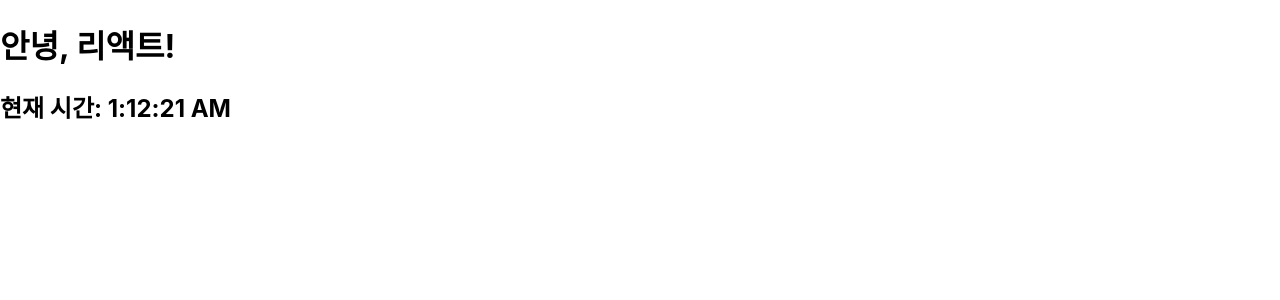
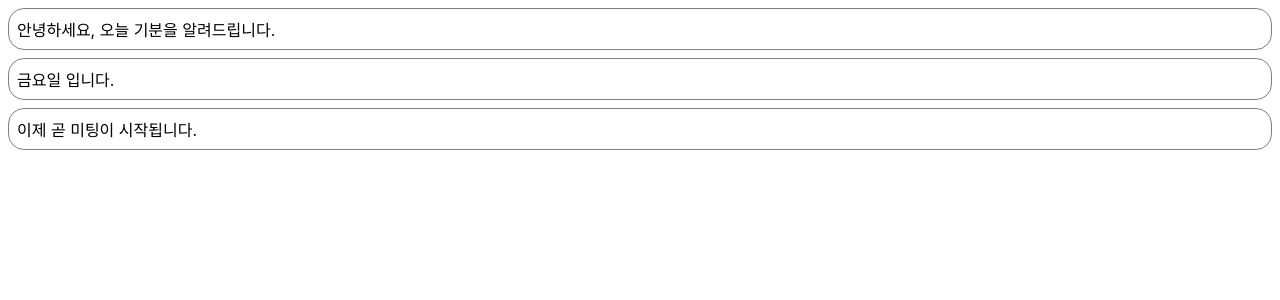
Before and after one commit to TaeKyeong-coder/studyReact, a React (Create React App) app: page / in a window 1280 px wide. Shown: the top 300 px of the page. Built offline with nearby package versions, Linux system fonts and the light colour scheme.

Commit message:
Components and Props
Component 만들기 및 렌더링
Props 사용

```diff
--- /dev/null
+++ b/src/chapter_05/Comment.jsx
@@ -0,0 +1,53 @@
+import React from "react";
+
+const styles = {
+    wrapper: {
+        margin: 8,
+        padding: 8,
+        display: "flex",
+        flexDirection: "row",
+        border: "1px solid grey",
+        borderRadius: 16,
+    },
+    imageContainer: {},
+    image: {
+        width: 50,
+        height: 50,
+        borderRadius: 25,
+    },
+    contentContainer:{
+        marginLeft: 8,
+        display: "flex",
+        flexDirection: "column",
+        justifyContent: "center",
+    },
+    nameText: {
+        color: "black",
+        fontSize: 16,
+        fontWeight: "bold",
+    },
+    commentText: {
+        color: "black",
+        fontSize: 16,
+    },
+};
+
+function Comment(props) {
+    return (
+        <div style={styles.wrapper}>
+            <div style={styles.imageContainer}>
+                <img
+                    src="https://upload.wikimedia.org/wikipedia/commons/8/89/Portrait_Placeholder.png"
+                    style={styles.image}
+                />
+            </div>
+            <div style={styles.contentContainer}>
+                <span style={styles.nameText}>{props.name}</span>
+                <span style={styles.commentText}>{props.comment}</span>
+            </div>
+        </div>
+
+    );
+}
+
+export default Comment;
--- /dev/null
+++ b/src/chapter_05/CommentList.jsx
@@ -0,0 +1,52 @@
+//여러 개의 댓글 component를 포함하고 있는 댓글 목록 컴포넌트
+import React from "react";
+import Comment from "./Comment";
+
+// step 1 : undefine 형태
+// function CommentList(props) {
+//     return (
+//         <div>
+//             <Comment />
+//         </div>
+//     );
+// }
+
+//step 2 : props 추가해서 데이터 각각 추가
+// function CommentList(props) {
+//     return (
+//         <div>
+//             <Comment name={"taekyeong"} Comment={"hi, my first component."} />
+//             <Comment name={"taekyeong2"} Comment={"리액트 재미없어~!"} />
+//         </div>
+//     );
+// }
+
+//step 3 : 데이터를 별도의 객체로 분리해서 동적으로 표시하는 구조
+const comments = [
+    {
+        name: "태태",
+        comment : "안녕하세요, 태태예요.",
+    },
+    {
+        name: "경경",
+        comment : "리액트는 재미없어요~!",
+    },
+    {
+        name: "태경",
+        comment : "배불러요!!",
+    },
+]
+
+function CommentList(props){
+    return (
+        <div>
+            {comments.map((comment) => {
+                return (
+                    <Comment name={comment.name} comment={comment.comment} />
+                );
+            })}
+        </div>
+    );
+}
+
+export default CommentList;
--- /dev/null
+++ b/src/chapter_06/Notification.jsx
@@ -0,0 +1,34 @@
+import React from "react";
+
+const styles = {
+    wrapper: {
+        margin: 8,
+        padding: 8,
+        display: "flex",
+        flexDirection: "row",
+        border: "1px solid grey",
+        borderRadius: 16,
+    },
+    messageText: {
+        color: "black",
+        fontSize: 16,
+    },
+};
+
+class Notification extends React.Component {
+    constructor(props) {
+        super(props);
+
+        this.state = {};
+    }
+
+    render() {
+        return (
+            <div style={styles.wrapper}>
+                <span style={styles.messageText}>{this.props.message}</span>
+            </div>
+        );
+    }
+}
+
+export default Notification;
--- /dev/null
+++ b/src/chapter_06/NotificationList.jsx
@@ -0,0 +1,53 @@
+import React from "react";
+import Notification from "./Notification";
+
+const reservedNotifications = [
+    {
+        message: "안녕하세요, 오늘 기분을 알려드립니다.",
+    },
+    {
+        message: "금요일 입니다."
+    },
+    {
+        message: "이제 곧 미팅이 시작됩니다.",
+    },
+];
+
+var timer;
+
+class NotificationList extends React.Component {
+    constructor(props){
+        super(props);
+
+        this.state = {
+            notifications: [],
+        };
+    }
+
+    componentDidMount() {
+        const {notifications} = this.state;
+        timer = setInterval(() => {
+            if (notifications.length < reservedNotifications.length) {
+                const index = notifications.length;
+                notifications.push(reservedNotifications[index]);
+                this.setState({
+                    notifications: notifications,
+                });
+            } else{
+                clearInterval(timer);
+            }
+        }, 1000);
+    }
+
+    render() {
+        return (
+            <div>
+                {this.state.notifications.map((notification) => {
+                    return <Notification message={notification.message} />;
+                })}
+            </div>
+        );
+    }
+}
+
+export default NotificationList;
--- a/src/index.js
+++ b/src/index.js
@@ -6,13 +6,15 @@ import reportWebVitals from './reportWebVitals';
 
 import Library from './chapter_03/Library';
 import Clock from './chapter_04/Clock';
+import CommentList from './chapter_05/CommentList';
+import NotificationList from './chapter_06/NotificationList';
 
 const root = ReactDOM.createRoot(document.getElementById('root'));
 
 setInterval(() => {
   root.render(
     <React.StrictMode>
-      <Clock />
+      <NotificationList />
     </React.StrictMode>
   );
 }, 1000);
```
